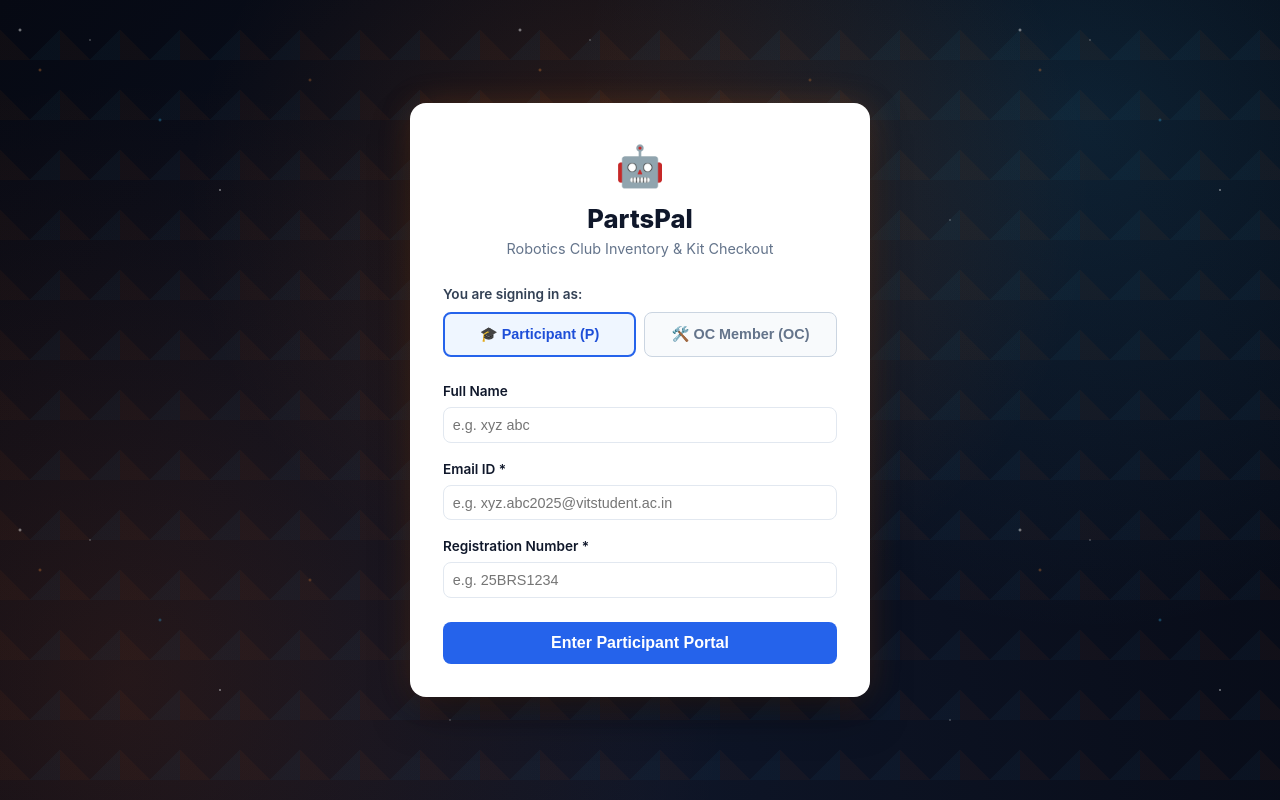
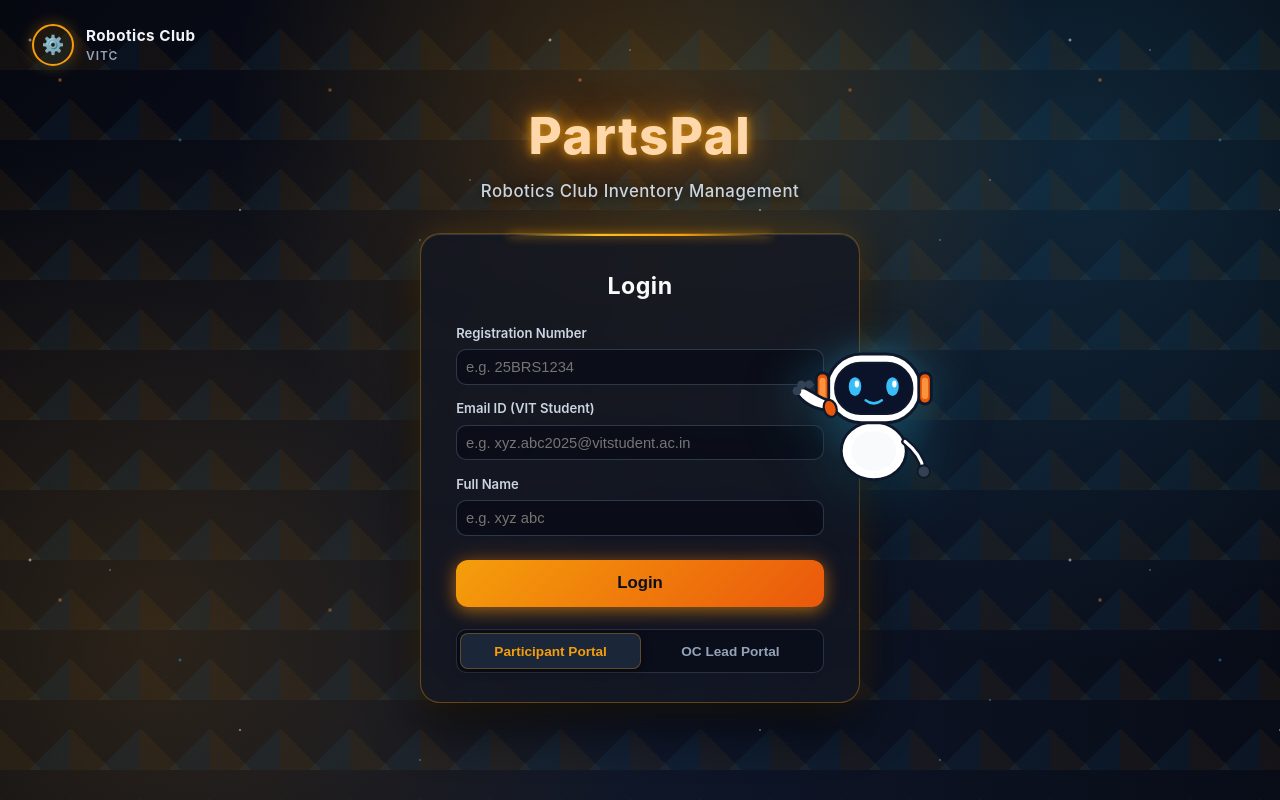
Before and after one commit to Swati-web-arch/PartsPal, a React (Vite) app in the folder client/: page / in a window 1280 px wide. Built offline with nearby package versions, Linux system fonts and the light colour scheme; no server answers.

Commit message:
feat: redesign auth screen to match mockup with glowing header, glassmorphic card, waving robot mascot, and segmented role switcher

```diff
--- a/client/src/components/AuthScreen.jsx
+++ b/client/src/components/AuthScreen.jsx
@@ -1,6 +1,7 @@
 // client/src/components/AuthScreen.jsx
 import React, { useState } from 'react';
 import { loginUser } from '../api';
+import robotMascot from '../assets/robot-mascot.svg';
 
 export default function AuthScreen({ onLoginSuccess }) {
   const [role, setRole] = useState('p'); // 'p' = Participant, 'oc' = OC Member
@@ -8,6 +9,7 @@ export default function AuthScreen({ onLoginSuccess }) {
   const [email, setEmail] = useState('');
   const [regNo, setRegNo] = useState('');
   const [passcode, setPasscode] = useState('');
+  const [showPassword, setShowPassword] = useState(false);
   const [error, setError] = useState('');
   const [loading, setLoading] = useState(false);
 
@@ -59,129 +61,165 @@ export default function AuthScreen({ onLoginSuccess }) {
 
   return (
     <div className="auth-bg-wrapper">
-      <div
-        style={{
-          position: 'relative',
-          zIndex: 1,
-          background: '#ffffff',
-          borderRadius: '16px',
-          width: '100%',
-          maxWidth: '460px',
-          padding: '2rem',
-          boxShadow: '0 20px 45px -10px rgba(0, 0, 0, 0.5), 0 0 35px -5px rgba(249, 115, 22, 0.25)',
-          border: '1px solid rgba(255, 255, 255, 0.1)'
-        }}
-      >
-        <div style={{ textAlign: 'center', marginBottom: '1.5rem' }}>
-          <div style={{ fontSize: '2.5rem', marginBottom: '0.25rem' }}>🤖</div>
-          <h1 style={{ fontSize: '1.6rem', fontWeight: 800, color: '#0f172a' }}>PartsPal</h1>
-          <p style={{ color: '#64748b', fontSize: '0.9rem' }}>
-            Robotics Club Inventory & Kit Checkout
-          </p>
-        </div>
-
-        {/* Role Toggle Selector */}
-        <div style={{ marginBottom: '1.5rem' }}>
-          <label style={{ display: 'block', fontSize: '0.85rem', fontWeight: 600, marginBottom: '0.5rem', color: '#334155' }}>
-            You are signing in as:
-          </label>
-          <div style={{ display: 'grid', gridTemplateColumns: '1fr 1fr', gap: '0.5rem' }}>
-            <button
-              type="button"
-              onClick={() => { setRole('p'); setError(''); }}
-              style={{
-                padding: '0.75rem',
-                borderRadius: '8px',
-                border: role === 'p' ? '2px solid #2563eb' : '1px solid #cbd5e1',
-                background: role === 'p' ? '#eff6ff' : '#f8fafc',
-                color: role === 'p' ? '#1d4ed8' : '#64748b',
-                fontWeight: 700,
-                fontSize: '0.9rem',
-                cursor: 'pointer'
-              }}
-            >
-              🎓 Participant (P)
-            </button>
-            <button
-              type="button"
-              onClick={() => { setRole('oc'); setError(''); }}
-              style={{
-                padding: '0.75rem',
-                borderRadius: '8px',
-                border: role === 'oc' ? '2px solid #2563eb' : '1px solid #cbd5e1',
-                background: role === 'oc' ? '#eff6ff' : '#f8fafc',
-                color: role === 'oc' ? '#1d4ed8' : '#64748b',
-                fontWeight: 700,
-                fontSize: '0.9rem',
-                cursor: 'pointer'
-              }}
-            >
-              🛠️ OC Member (OC)
-            </button>
+      {/* Top Left Club Logo */}
+      <div className="auth-club-logo">
+        <div className="gear-badge">⚙️</div>
+        <div className="logo-text">
+          <h3>Robotics Club</h3>
+          <span>VITC</span>
         </div>
       </div>
 
-        {error && <div className="alert-error">{error}</div>}
+      {/* Glowing Brand Title */}
+      <div className="auth-brand-heading">
+        <h1 className="auth-brand-title">PartsPal</h1>
+        <p className="auth-brand-sub">Robotics Club Inventory Management</p>
+      </div>
+
+      {/* Glass Card + Mascot Wrapper */}
+      <div className="auth-card-container">
+        {/* Waving Mascot Robot */}
+        <img
+          src={robotMascot}
+          alt="PartsPal Robot Assistant"
+          className="auth-robot-mascot"
+        />
+
+        <div className="auth-glass-card">
+          <h2
+            style={{
+              textAlign: 'center',
+              color: '#f8fafc',
+              fontSize: '1.45rem',
+              fontWeight: 700,
+              marginBottom: '1.25rem',
+              letterSpacing: '0.5px'
+            }}
+          >
+            Login
+          </h2>
+
+          {error && <div className="alert-error" style={{ marginBottom: '1rem' }}>{error}</div>}
 
           <form onSubmit={handleSubmit}>
-          <div className="form-group">
-            <label>Full Name</label>
+            <div className="form-group" style={{ marginBottom: '0.9rem' }}>
+              <label style={{ color: '#cbd5e1', fontSize: '0.82rem', fontWeight: 600 }}>
+                Registration Number
+              </label>
+              <input
+                type="text"
+                placeholder="e.g. 25BRS1234"
+                value={regNo}
+                onChange={(e) => setRegNo(e.target.value.toUpperCase())}
+                className="auth-dark-input"
+                required
+              />
+            </div>
+
+            <div className="form-group" style={{ marginBottom: '0.9rem' }}>
+              <label style={{ color: '#cbd5e1', fontSize: '0.82rem', fontWeight: 600 }}>
+                Email ID (VIT Student)
+              </label>
+              <input
+                type="email"
+                placeholder="e.g. xyz.abc2025@vitstudent.ac.in"
+                value={email}
+                onChange={(e) => setEmail(e.target.value)}
+                className="auth-dark-input"
+                required
+              />
+            </div>
+
+            <div className="form-group" style={{ marginBottom: '0.9rem' }}>
+              <label style={{ color: '#cbd5e1', fontSize: '0.82rem', fontWeight: 600 }}>
+                Full Name
+              </label>
               <input
                 type="text"
                 placeholder="e.g. xyz abc"
                 value={name}
                 onChange={(e) => setName(e.target.value)}
+                className="auth-dark-input"
                 required
               />
             </div>
 
-          <div className="form-group">
-            <label>Email ID *</label>
+            {/* OC Passcode Field (for OC role) */}
+            {role === 'oc' && (
+              <div className="form-group" style={{ marginBottom: '0.9rem', position: 'relative' }}>
+                <label style={{ color: '#fbbf24', fontSize: '0.82rem', fontWeight: 600 }}>
+                  OC Passcode *
+                </label>
+                <div style={{ position: 'relative' }}>
                   <input
-              type="email"
-              placeholder="e.g. xyz.abc2025@vitstudent.ac.in"
-              value={email}
-              onChange={(e) => setEmail(e.target.value)}
+                    type={showPassword ? 'text' : 'password'}
+                    placeholder="Enter OC Lead passcode"
+                    value={passcode}
+                    onChange={(e) => setPasscode(e.target.value)}
+                    className="auth-dark-input"
+                    style={{ paddingRight: '2.5rem' }}
                     required
                   />
+                  <button
+                    type="button"
+                    onClick={() => setShowPassword(!showPassword)}
+                    style={{
+                      position: 'absolute',
+                      right: '10px',
+                      top: '50%',
+                      transform: 'translateY(-50%)',
+                      background: 'transparent',
+                      border: 'none',
+                      color: '#94a3b8',
+                      cursor: 'pointer',
+                      fontSize: '1.1rem'
+                    }}
+                    title={showPassword ? 'Hide passcode' : 'Show passcode'}
+                  >
+                    {showPassword ? '🙈' : '👁️'}
+                  </button>
                 </div>
-
-          <div className="form-group">
-            <label>Registration Number *</label>
-            <input
-              type="text"
-              placeholder="e.g. 25BRS1234"
-              value={regNo}
-              onChange={(e) => setRegNo(e.target.value.toUpperCase())}
-              required
-            />
-          </div>
-
-          {/* OC Member Passcode Field */}
-          {role === 'oc' && (
-            <div className="form-group">
-              <label>OC Passcode * (Known only by OC Leads)</label>
-              <input
-                type="password"
-                placeholder="Enter secret OC passcode"
-                value={passcode}
-                onChange={(e) => setPasscode(e.target.value)}
-                required
-              />
-              <span style={{ fontSize: '0.75rem', color: '#64748b', display: 'block', marginTop: '0.2rem' }}>
-              </span>
               </div>
             )}
 
             <button
               type="submit"
-            className="btn btn-primary"
-            style={{ width: '100%', marginTop: '0.5rem', padding: '0.75rem', fontSize: '1rem' }}
+              className="btn-amber-glow"
+              style={{ marginTop: '0.6rem' }}
               disabled={loading}
             >
-            {loading ? 'Authenticating...' : role === 'p' ? 'Enter Participant Portal' : 'Enter OC Lead Portal'}
+              {loading
+                ? 'Authenticating...'
+                : role === 'p'
+                ? 'Login'
+                : 'Login as OC Lead'}
             </button>
           </form>
+
+          {/* Dual Segmented Role Switcher at Bottom */}
+          <div className="auth-segmented-tabs">
+            <button
+              type="button"
+              className={`auth-segmented-btn ${role === 'p' ? 'active' : ''}`}
+              onClick={() => {
+                setRole('p');
+                setError('');
+              }}
+            >
+              Participant Portal
+            </button>
+            <button
+              type="button"
+              className={`auth-segmented-btn ${role === 'oc' ? 'active' : ''}`}
+              onClick={() => {
+                setRole('oc');
+                setError('');
+              }}
+            >
+              OC Lead Portal
+            </button>
+          </div>
+        </div>
       </div>
     </div>
   );
--- a/client/src/index.css
+++ b/client/src/index.css
@@ -62,48 +62,264 @@ body {
   position: relative;
   min-height: 100vh;
   display: flex;
+  flex-direction: column;
   align-items: center;
   justify-content: center;
-  padding: 1.5rem;
-  background-color: #060913;
+  padding: 2rem 1rem;
+  background-color: #060810;
   background-image:
-    radial-gradient(ellipse at 50% 25%, rgba(249, 115, 22, 0.15) 0%, transparent 50%),
-    radial-gradient(circle at 85% 15%, rgba(56, 189, 248, 0.12) 0%, transparent 40%),
-    radial-gradient(circle at 10% 85%, rgba(234, 88, 12, 0.12) 0%, transparent 45%),
-    radial-gradient(ellipse at 50% 100%, rgba(15, 23, 42, 0.9) 0%, #060913 100%);
-  overflow: hidden;
+    radial-gradient(ellipse at 50% 15%, rgba(245, 158, 11, 0.22) 0%, transparent 45%),
+    radial-gradient(circle at 85% 20%, rgba(56, 189, 248, 0.15) 0%, transparent 40%),
+    radial-gradient(circle at 12% 80%, rgba(245, 158, 11, 0.14) 0%, transparent 40%),
+    radial-gradient(ellipse at 50% 95%, rgba(15, 23, 42, 0.95) 0%, #060810 100%);
+  overflow-x: hidden;
 }
 
-/* Constellation / Tech Grid Overlay */
+/* Constellation / Particle Field */
 .auth-bg-wrapper::before {
   content: "";
   position: absolute;
   inset: 0;
   background-image:
-    radial-gradient(2px 2px at 20px 30px, #ffffff, rgba(0,0,0,0)),
-    radial-gradient(2px 2px at 40px 70px, rgba(251, 146, 60, 0.7), rgba(0,0,0,0)),
-    radial-gradient(1px 1px at 90px 40px, #fff, rgba(0,0,0,0)),
-    radial-gradient(2px 2px at 160px 120px, rgba(56, 189, 248, 0.7), rgba(0,0,0,0)),
-    radial-gradient(1.5px 1.5px at 220px 190px, #fff, rgba(0,0,0,0)),
-    radial-gradient(2px 2px at 310px 80px, rgba(251, 146, 60, 0.6), rgba(0,0,0,0)),
-    radial-gradient(1px 1px at 450px 220px, #fff, rgba(0,0,0,0));
+    radial-gradient(2px 2px at 30px 40px, #ffffff, rgba(0,0,0,0)),
+    radial-gradient(2.5px 2.5px at 60px 80px, rgba(251, 146, 60, 0.85), rgba(0,0,0,0)),
+    radial-gradient(1px 1px at 110px 50px, #fff, rgba(0,0,0,0)),
+    radial-gradient(2px 2px at 180px 140px, rgba(56, 189, 248, 0.8), rgba(0,0,0,0)),
+    radial-gradient(1.5px 1.5px at 240px 210px, #fff, rgba(0,0,0,0)),
+    radial-gradient(2.5px 2.5px at 330px 90px, rgba(251, 146, 60, 0.75), rgba(0,0,0,0)),
+    radial-gradient(1.5px 1.5px at 420px 240px, #38bdf8, rgba(0,0,0,0)),
+    radial-gradient(1px 1px at 470px 180px, #fff, rgba(0,0,0,0));
   background-repeat: repeat;
-  background-size: 500px 500px;
-  opacity: 0.65;
+  background-size: 520px 520px;
+  opacity: 0.75;
   pointer-events: none;
 }
 
-/* Subtle Geometric Poly Mesh Lines in Corners */
+/* Constellation Lines & Grid */
 .auth-bg-wrapper::after {
   content: "";
   position: absolute;
   inset: 0;
   background:
-    linear-gradient(135deg, transparent 75%, rgba(56, 189, 248, 0.04) 75%),
-    linear-gradient(225deg, transparent 75%, rgba(249, 115, 22, 0.04) 75%);
-  background-size: 60px 60px;
+    linear-gradient(135deg, transparent 70%, rgba(56, 189, 248, 0.05) 70%),
+    linear-gradient(225deg, transparent 70%, rgba(245, 158, 11, 0.05) 70%);
+  background-size: 70px 70px;
   pointer-events: none;
 }
+
+/* Club Logo Top Left */
+.auth-club-logo {
+  position: absolute;
+  top: 1.5rem;
+  left: 2rem;
+  display: flex;
+  align-items: center;
+  gap: 0.75rem;
+  z-index: 10;
+}
+
+.auth-club-logo .gear-badge {
+  width: 42px;
+  height: 42px;
+  border-radius: 50%;
+  border: 2px solid #f59e0b;
+  display: flex;
+  align-items: center;
+  justify-content: center;
+  background: rgba(245, 158, 11, 0.1);
+  color: #fbbf24;
+  font-weight: 800;
+  font-size: 1.15rem;
+  box-shadow: 0 0 15px rgba(245, 158, 11, 0.35);
+}
+
+.auth-club-logo .logo-text {
+  line-height: 1.15;
+}
+
+.auth-club-logo .logo-text h3 {
+  font-size: 0.95rem;
+  font-weight: 700;
+  color: #f1f5f9;
+  letter-spacing: 0.5px;
+}
+
+.auth-club-logo .logo-text span {
+  font-size: 0.75rem;
+  font-weight: 600;
+  color: #94a3b8;
+  letter-spacing: 1px;
+}
+
+/* Glowing Top Brand Header */
+.auth-brand-heading {
+  text-align: center;
+  margin-bottom: 1.8rem;
+  position: relative;
+  z-index: 5;
+}
+
+.auth-brand-title {
+  font-size: 3.2rem;
+  font-weight: 800;
+  letter-spacing: 1.5px;
+  color: #fed7aa;
+  text-shadow:
+    0 0 10px rgba(245, 158, 11, 0.8),
+    0 0 25px rgba(245, 158, 11, 0.6),
+    0 0 50px rgba(234, 88, 12, 0.4);
+  margin-bottom: 0.35rem;
+}
+
+.auth-brand-sub {
+  font-size: 1.05rem;
+  color: #cbd5e1;
+  font-weight: 500;
+  letter-spacing: 0.5px;
+  text-shadow: 0 2px 10px rgba(0, 0, 0, 0.7);
+}
+
+/* Glassmorphic Login Card */
+.auth-card-container {
+  position: relative;
+  width: 100%;
+  max-width: 440px;
+  z-index: 5;
+}
+
+.auth-glass-card {
+  position: relative;
+  background: rgba(18, 22, 34, 0.78);
+  backdrop-filter: blur(16px);
+  -webkit-backdrop-filter: blur(16px);
+  border-radius: 20px;
+  padding: 2.2rem 2.2rem 1.8rem;
+  border: 1px solid rgba(245, 158, 11, 0.35);
+  box-shadow:
+    0 20px 50px rgba(0, 0, 0, 0.7),
+    0 0 35px -5px rgba(245, 158, 11, 0.3),
+    inset 0 1px 1px rgba(255, 255, 255, 0.15);
+}
+
+.auth-glass-card::before {
+  content: "";
+  position: absolute;
+  top: 0;
+  left: 20%;
+  right: 20%;
+  height: 2px;
+  background: linear-gradient(90deg, transparent, #fbbf24, #f59e0b, transparent);
+  box-shadow: 0 0 10px #f59e0b;
+}
+
+/* Mascot Robot Avatar */
+.auth-robot-mascot {
+  position: absolute;
+  top: 15%;
+  right: -95px;
+  width: 175px;
+  height: auto;
+  z-index: 12;
+  filter: drop-shadow(0 15px 25px rgba(0,0,0,0.6)) drop-shadow(0 0 20px rgba(56, 189, 248, 0.3));
+  pointer-events: none;
+  animation: floatMascot 4s ease-in-out infinite;
+}
+
+@keyframes floatMascot {
+  0%, 100% { transform: translateY(0px) rotate(0deg); }
+  50% { transform: translateY(-8px) rotate(2deg); }
+}
+
+@media (max-width: 680px) {
+  .auth-robot-mascot {
+    display: none;
+  }
+  .auth-club-logo {
+    position: static;
+    margin-bottom: 1rem;
+  }
+}
+
+/* Dark Glass Input Style */
+.auth-dark-input {
+  width: 100%;
+  padding: 0.75rem 0.9rem;
+  background: rgba(10, 14, 24, 0.85) !important;
+  border: 1px solid rgba(71, 85, 105, 0.6) !important;
+  border-radius: 10px !important;
+  color: #f8fafc !important;
+  font-size: 0.92rem !important;
+  transition: all 0.2s ease !important;
+}
+
+.auth-dark-input:focus {
+  outline: none;
+  border-color: #f59e0b !important;
+  box-shadow: 0 0 12px rgba(245, 158, 11, 0.35) !important;
+  background: rgba(15, 23, 42, 0.95) !important;
+}
+
+/* Glowing Amber Login Button */
+.btn-amber-glow {
+  width: 100%;
+  padding: 0.85rem;
+  font-size: 1.05rem;
+  font-weight: 700;
+  border-radius: 12px;
+  border: none;
+  cursor: pointer;
+  background: linear-gradient(135deg, #f59e0b 0%, #ea580c 100%);
+  color: #0b0f19;
+  box-shadow:
+    0 4px 15px rgba(245, 158, 11, 0.45),
+    0 0 25px rgba(234, 88, 12, 0.3);
+  transition: all 0.2s ease;
+}
+
+.btn-amber-glow:hover {
+  transform: translateY(-1px);
+  box-shadow:
+    0 6px 20px rgba(245, 158, 11, 0.6),
+    0 0 30px rgba(234, 88, 12, 0.5);
+  background: linear-gradient(135deg, #fbbf24 0%, #f97316 100%);
+}
+
+.btn-amber-glow:disabled {
+  opacity: 0.6;
+  cursor: not-allowed;
+  transform: none;
+}
+
+/* Dual Segmented Role Switcher at Bottom */
+.auth-segmented-tabs {
+  display: flex;
+  background: rgba(10, 14, 26, 0.85);
+  border: 1px solid rgba(71, 85, 105, 0.5);
+  border-radius: 10px;
+  padding: 3px;
+  margin-top: 1.4rem;
+}
+
+.auth-segmented-btn {
+  flex: 1;
+  padding: 0.6rem 0.5rem;
+  background: transparent;
+  border: none;
+  color: #94a3b8;
+  font-weight: 600;
+  font-size: 0.85rem;
+  border-radius: 8px;
+  cursor: pointer;
+  transition: all 0.2s ease;
+}
+
+.auth-segmented-btn.active {
+  background: rgba(30, 41, 59, 0.95);
+  color: #f59e0b;
+  box-shadow: 0 2px 8px rgba(0,0,0,0.4);
+  border: 1px solid rgba(245, 158, 11, 0.3);
+}
+
 
 
 .container {
```
Also changed, not shown: client/src/assets/robot-mascot.svg (added). Lines whose indentation alone changed are shown as unchanged.
